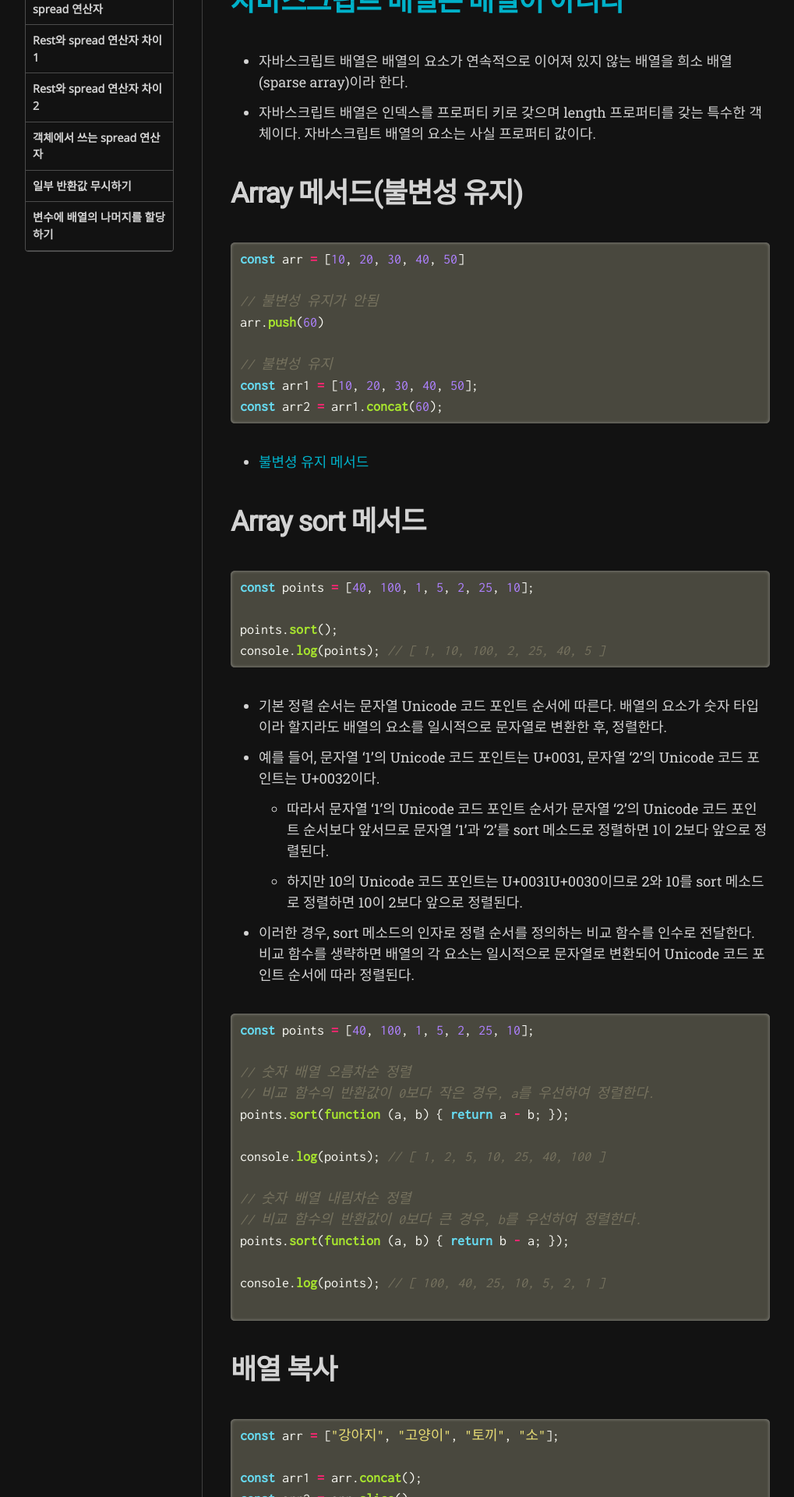
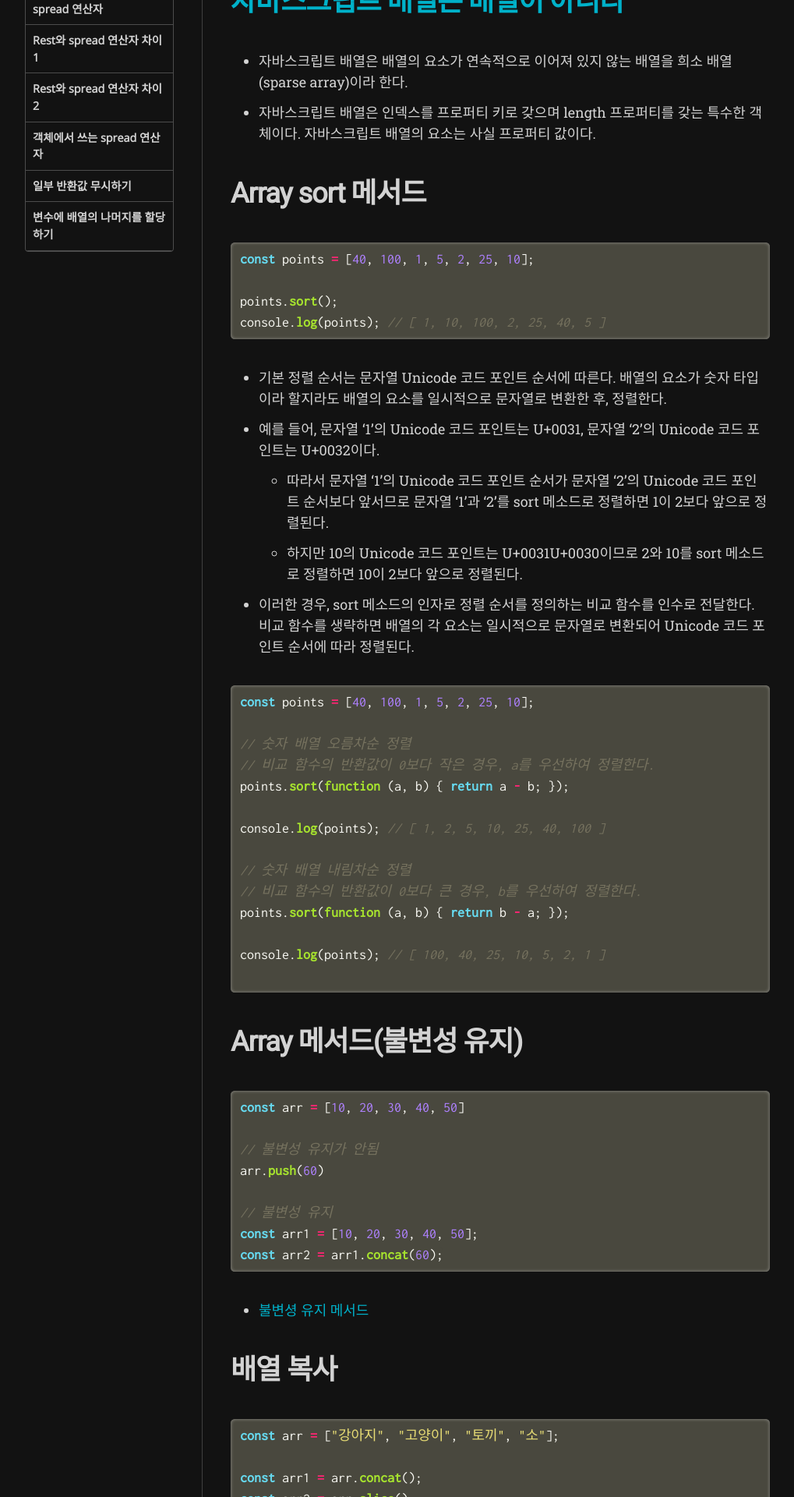
Before and after one commit to ha-jae-geun/jaegeunha94.github.io, a Jekyll site: the page built from _posts/2021-07-21-Array.md, in a window 1280 px wide. Shown: the part 396-2316 px from the top of the page at 78% size, without its empty margins (130-1149 px from the left). Built offline with Jekyll 4.4.1, drawn with Linux system fonts in a browser that asks for light colours; nearby versions of some CDN libraries; some web fonts are replaced; part of the change alters nothing that is shown.

Commit message:
Update 2021-07-21-Array.md

````diff
--- a/_posts/2021-07-21-Array.md
+++ b/_posts/2021-07-21-Array.md
@@ -11,22 +11,6 @@ author:
 # [자바스크립트 배열은 배열이 아니다](https://poiemaweb.com/js-array-is-not-arrray)
 * 자바스크립트 배열은 배열의 요소가 연속적으로 이어져 있지 않는 배열을 희소 배열(sparse array)이라 한다.
 * 자바스크립트 배열은 인덱스를 프로퍼티 키로 갖으며 length 프로퍼티를 갖는 특수한 객체이다. 자바스크립트 배열의 요소는 사실 프로퍼티 값이다.
-
-
-
-# Array 메서드(불변성 유지)
-```javascript
-const arr = [10, 20, 30, 40, 50]
-
-// 불변성 유지가 안됨
-arr.push(60)
-
-// 불변성 유지
-const arr1 = [10, 20, 30, 40, 50];
-const arr2 = arr1.concat(60);
-```
-
-* [불변셩 유지 메서드](https://opentogether.tistory.com/105?category=865289)
 
 
 # Array sort 메서드
@@ -59,6 +43,22 @@ points.sort(function (a, b) { return b - a; });
 console.log(points); // [ 100, 40, 25, 10, 5, 2, 1 ]
 
 ```
+
+
+
+# Array 메서드(불변성 유지)
+```javascript
+const arr = [10, 20, 30, 40, 50]
+
+// 불변성 유지가 안됨
+arr.push(60)
+
+// 불변성 유지
+const arr1 = [10, 20, 30, 40, 50];
+const arr2 = arr1.concat(60);
+```
+
+* [불변셩 유지 메서드](https://opentogether.tistory.com/105?category=865289)
 
 
 # 배열 복사
````
